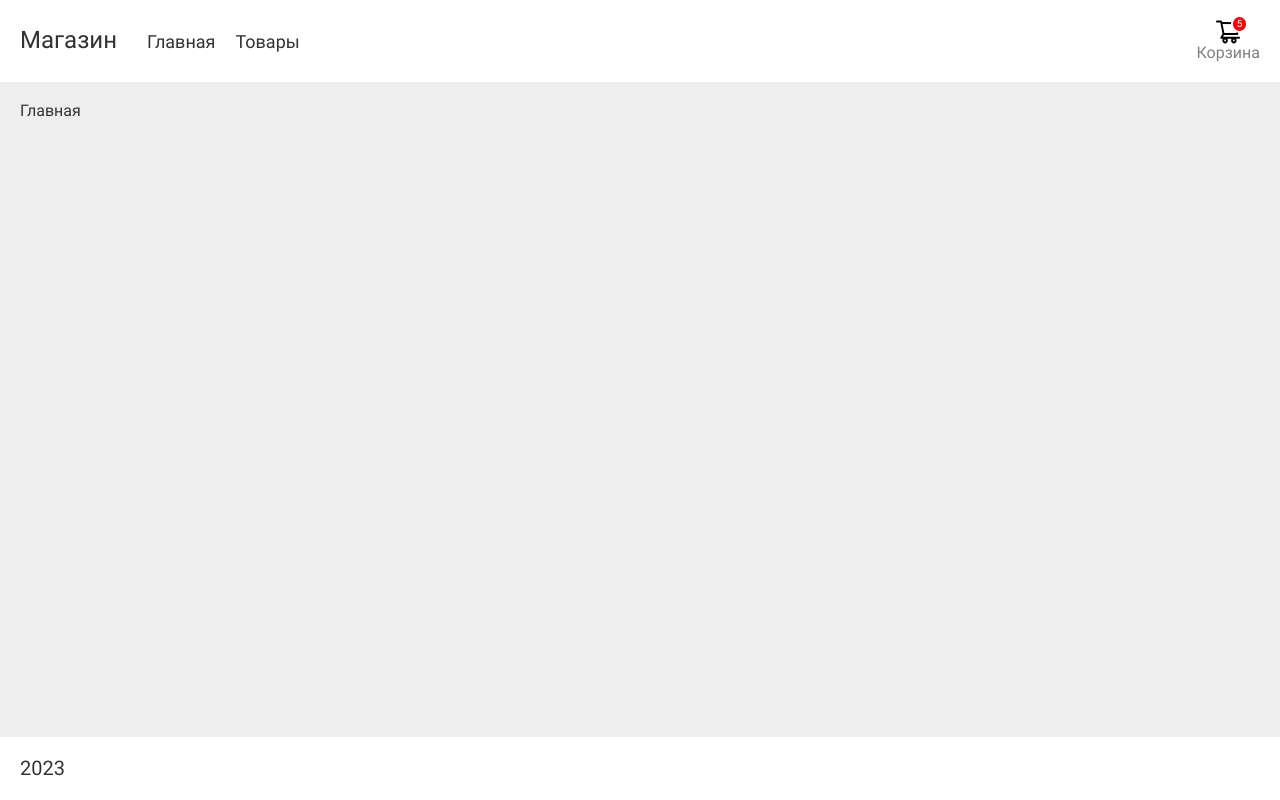
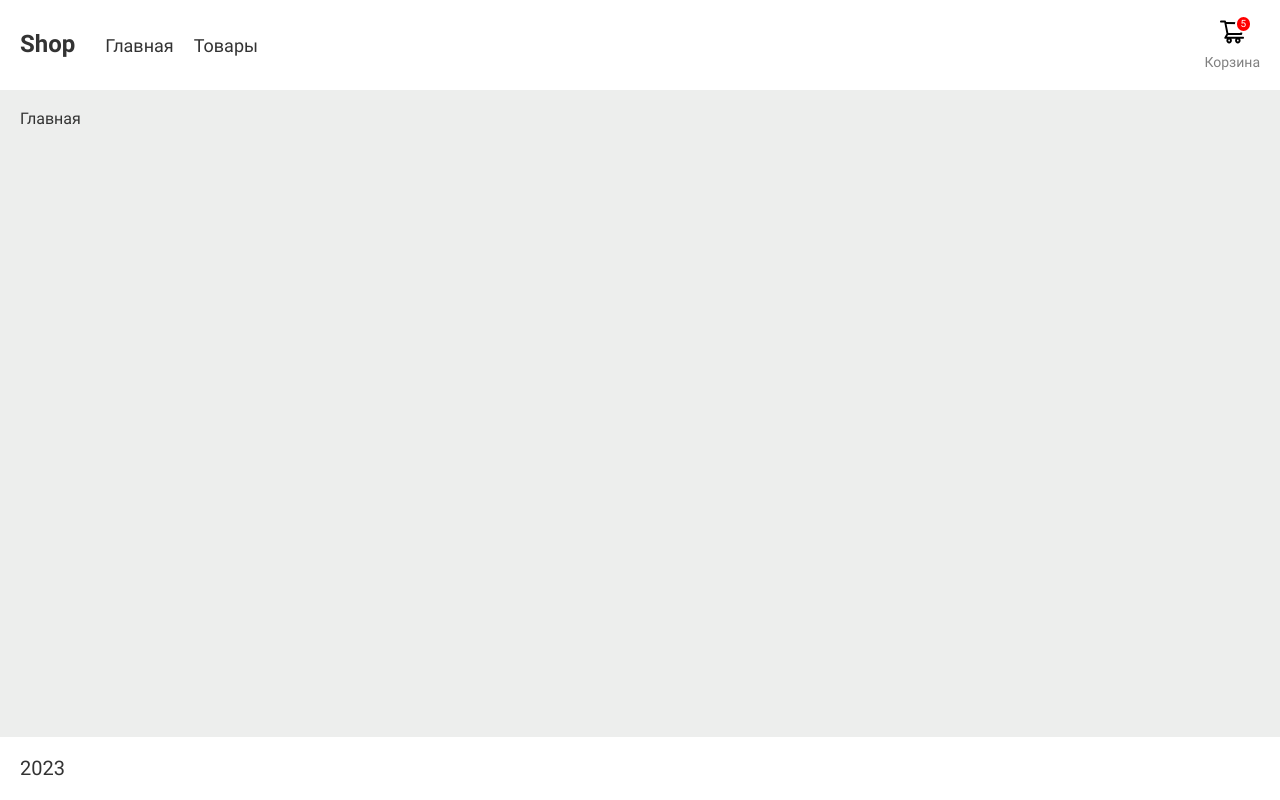
Before and after one commit to Konokhov/shop, a React app: page / in a window 1280 px wide. Built offline with nearby package versions, Linux system fonts and the light colour scheme.

Commit message:
refactor: change styles

```diff
--- a/src/components/BasketIcon/BasketIcon.module.scss
+++ b/src/components/BasketIcon/BasketIcon.module.scss
@@ -2,7 +2,7 @@
   display: flex;
   flex-direction: column;
   align-items: center;
-  // gap: 5px;
+  gap: 10px;
 }
 
 .icon {
@@ -30,6 +30,7 @@
 .title {
   display: none;
   color: grey;
+  font-size: 14px;
 
   @media (min-width: 768px) {
     display: block;
--- a/src/components/Logo/Logo.module.scss
+++ b/src/components/Logo/Logo.module.scss
@@ -1,5 +1,5 @@
 .logo {
   font-size: 24px;
-  font-weight: 400;
+  font-weight: 800;
   color: #333333;
 }
--- a/src/components/Logo/Logo.tsx
+++ b/src/components/Logo/Logo.tsx
@@ -5,7 +5,7 @@ import { Link } from "react-router-dom";
 function Logo() {
   return (
     <Link to={"/"} className={styles.logo}>
-      Магазин
+      Shop
     </Link>
   );
 }
```
